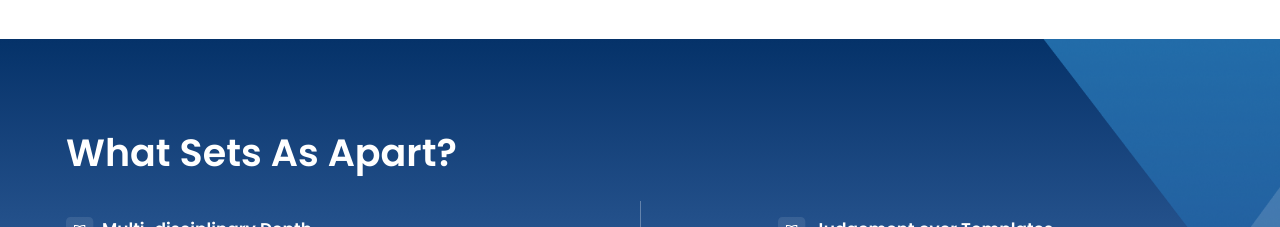
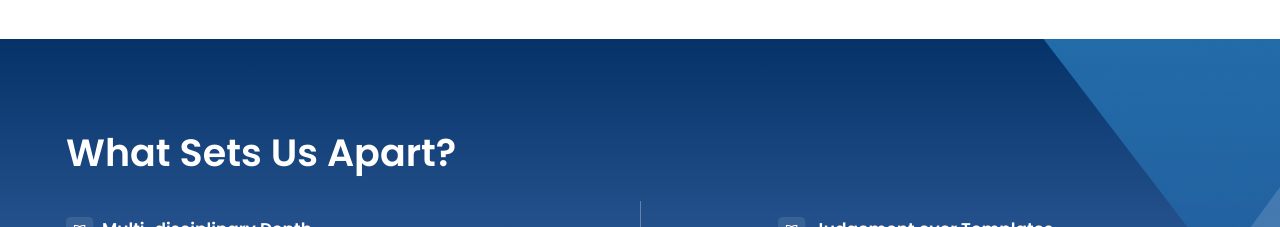
Before and after one commit to inter-smart/KPI.CO, a Next.js app: page / in a window 1280 px wide. Shown: the part 2060-2287 px from the top of the page. Built offline with nearby package versions, Linux system fonts and the light colour scheme.

Commit message:
home page

```diff
--- a/src/components/features/home/HomeApart.tsx
+++ b/src/components/features/home/HomeApart.tsx
@@ -20,7 +20,7 @@ interface HomeApart {
 }
 
 const local_data: localData = {
-  title: "What Sets As Apart?",
+  title: "What Sets Us Apart?",
   items: [
     {
       id: 1,
--- a/src/components/features/home/MainSlider/SecurityInfo.tsx
+++ b/src/components/features/home/MainSlider/SecurityInfo.tsx
@@ -32,7 +32,7 @@ export default function SecurityInfo({ data }: SecurityInfoProps) {
               <div className="text-[28px] lg:text-[34px] 2xl:text-[40px] 3xl:text-[50px] leading-normal font-semibold text-[#1C5396] lg:mb-6.25 2xl:mb-7.5">
                 {data?.title}
               </div>
-                            <div className="lg:[&_p]:text-[16px] 2xl:[&_p]:text-[20px] 3xl:[&_p]:text-[24px] [&_p]:leading-[1.7] [&_p]:font-normal text-[#4E4E4E] max-w-[80%] lg:[&_p]:mb-6.25 2xl:[&_p]:mb-7.5">
+              <div className="lg:[&_p]:text-[16px] 2xl:[&_p]:text-[19px] 3xl:[&_p]:text-[24px] [&_p]:leading-[1.7] [&_p]:font-normal text-[#4E4E4E] max-w-[80%] lg:[&_p]:mb-6.25 2xl:[&_p]:mb-7.5">
                 {parse(data?.description || "")}
               </div>
             </div>
@@ -51,12 +51,16 @@ export default function SecurityInfo({ data }: SecurityInfoProps) {
               <div className="lg:text-[22px] 2xl:text-[26px] 3xl:text-[34px] leading-normal font-bold text-[#1C5396] mb-2.5">
                 {data?.iso_info?.label}
               </div>
-                            <div className="text-[12px] 2xl:text-[14px] 3xl:text-[16px] leading-normal font-semibold text-[#4E4E4E] w-auto h-auto pb-1.25 2xl:pb-2 mb-2.5 2xl:mb-3.75 relative z-0 inline-flex before:content-[''] before:w-full before:h-[2px] before:bg-linear-to-t before:from-[#3EB0EA] before:to-[#1C5396] before:absolute before:z-1 before:inset-[auto_0_0_0]">Certified</div>
-                            <div className="text-[12px] 2xl:text-[15px] 3xl:text-[18px] leading-normal font-medium text-[#4E4E4E] lg:p-[15px_25px] 2xl:p-[20px_30px] 3xl:p-[25px_35px] bg-[#F8F9FB] rounded-[10px] overflow-hidden">{data?.iso_info?.description}</div>
+              <div className="text-[12px] 2xl:text-[14px] 3xl:text-[16px] leading-normal font-semibold text-[#4E4E4E] w-auto h-auto pb-1.25 2xl:pb-2 mb-2.5 2xl:mb-3.75 relative z-0 inline-flex before:content-[''] before:w-full before:h-[2px] before:bg-linear-to-t before:from-[#3EB0EA] before:to-[#1C5396] before:absolute before:z-1 before:inset-[auto_0_0_0]">
+                Certified
+              </div>
+              <div className="text-[12px] 2xl:text-[15px] 3xl:text-[18px] leading-normal font-medium text-[#4E4E4E] lg:p-[15px_25px] 2xl:p-[20px_30px] 3xl:p-[25px_35px] bg-[#F8F9FB] rounded-[10px] overflow-hidden">
+                {data?.iso_info?.description}
+              </div>
             </div>
           </div>
         </div>
       </div>
     </section>
-    )
+  );
 }
```
Lines whose indentation alone changed are shown as unchanged.
